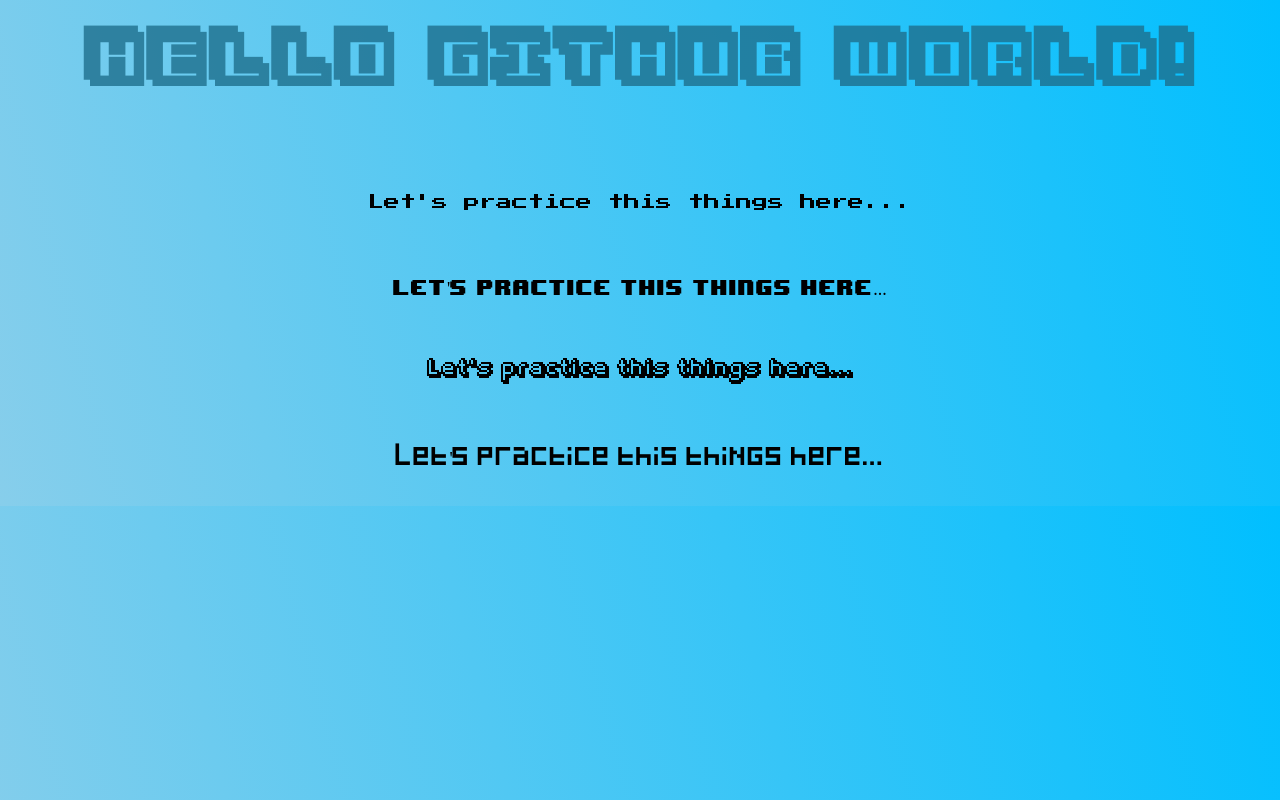
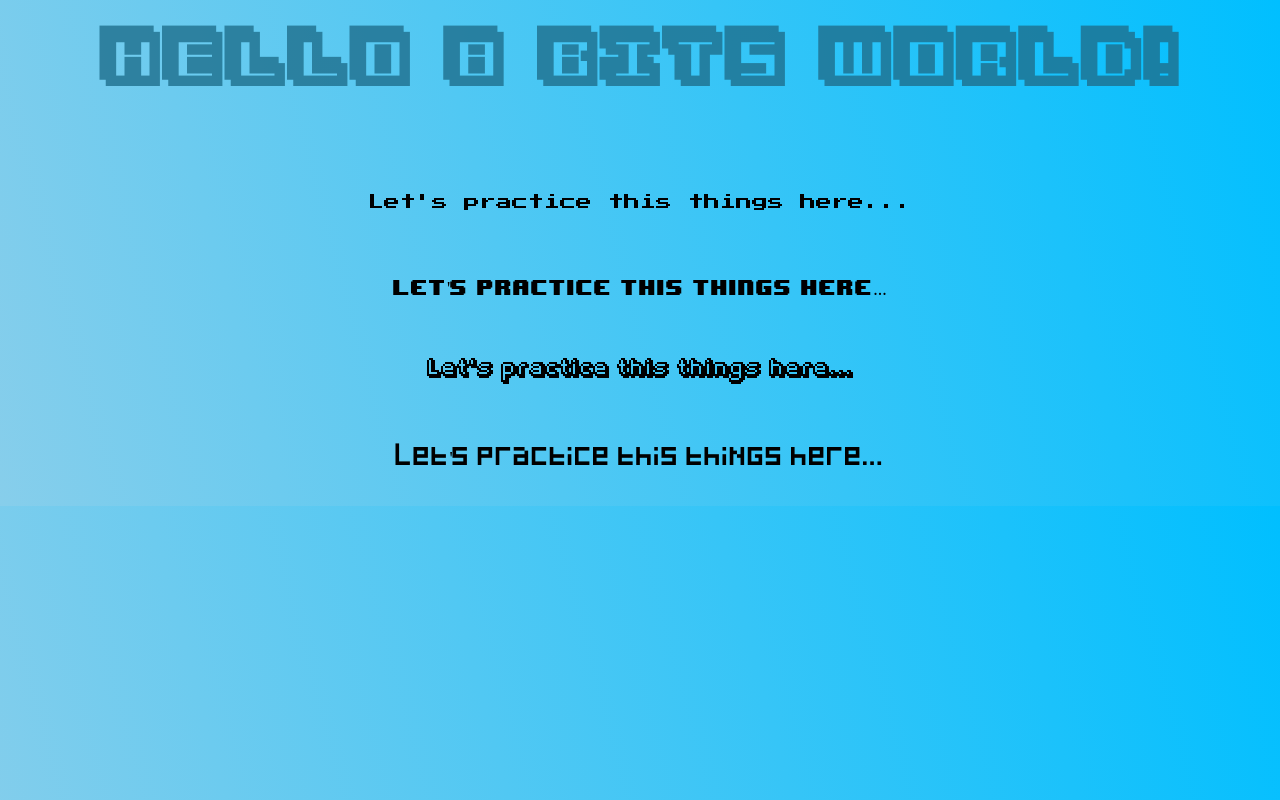
Before and after one commit to camilobg/hello-world, a plain HTML site: page index.html in a window 1280 px wide. Drawn offline with Linux system fonts and the light colour scheme.

Commit message:
title change + css

```diff
--- a/css/estilo.css
+++ b/css/estilo.css
@@ -50,7 +50,6 @@ body {
   font-style: normal;
 }
 
-
 /** Header styles **/
 .header {
   background-image: url("https://s3.amazonaws.com/codecademy-content/courses/web-101/unit-4/htmlcss1-img_coffee-bgnd.jpeg");
@@ -77,7 +76,6 @@ h1 {
   top: 50%;
 }
 
-
 /** List style **/
 ul {
   margin: 0 auto;
@@ -92,6 +90,7 @@ li {
   padding-bottom: 60px;
 }
 
+/** P style **/
 p {
   color: #444444;
   line-height: 32px;
@@ -100,7 +99,7 @@ p {
   font-weight: 100;
 }
 
-/** DIV style **/
+/** P class style **/
 .p1{
   color: black;
   font-family: PressStart2P;
--- a/index.html
+++ b/index.html
@@ -12,14 +12,14 @@
 
 		<link href="css/estilo.css" type="text/css" rel="stylesheet">
 
-		<title> Hello GitHub World </title>
+		<title> Hello 8 bits World </title>
 
 	</head>
 
 
 	<body>
 
-		<h1> Hello GitHub World! </h1>
+		<h1> Hello 8 bits World! </h1>
 
 		<br />
 		<br />
```
